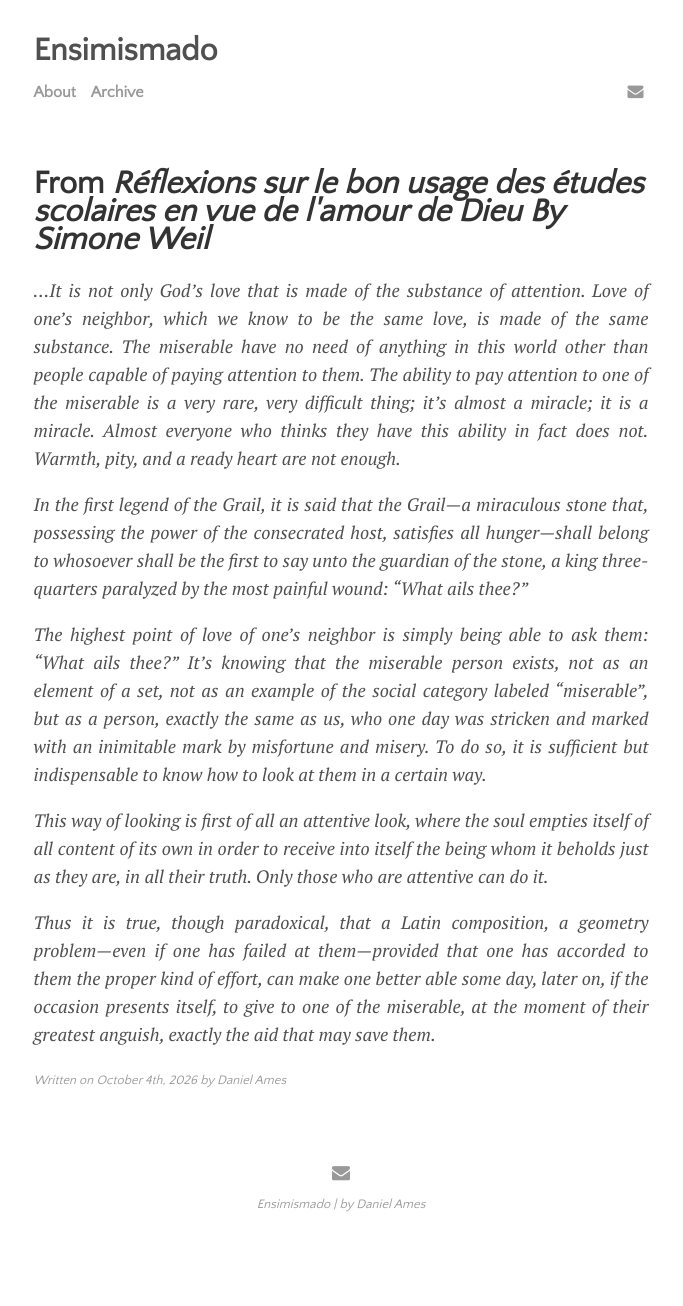
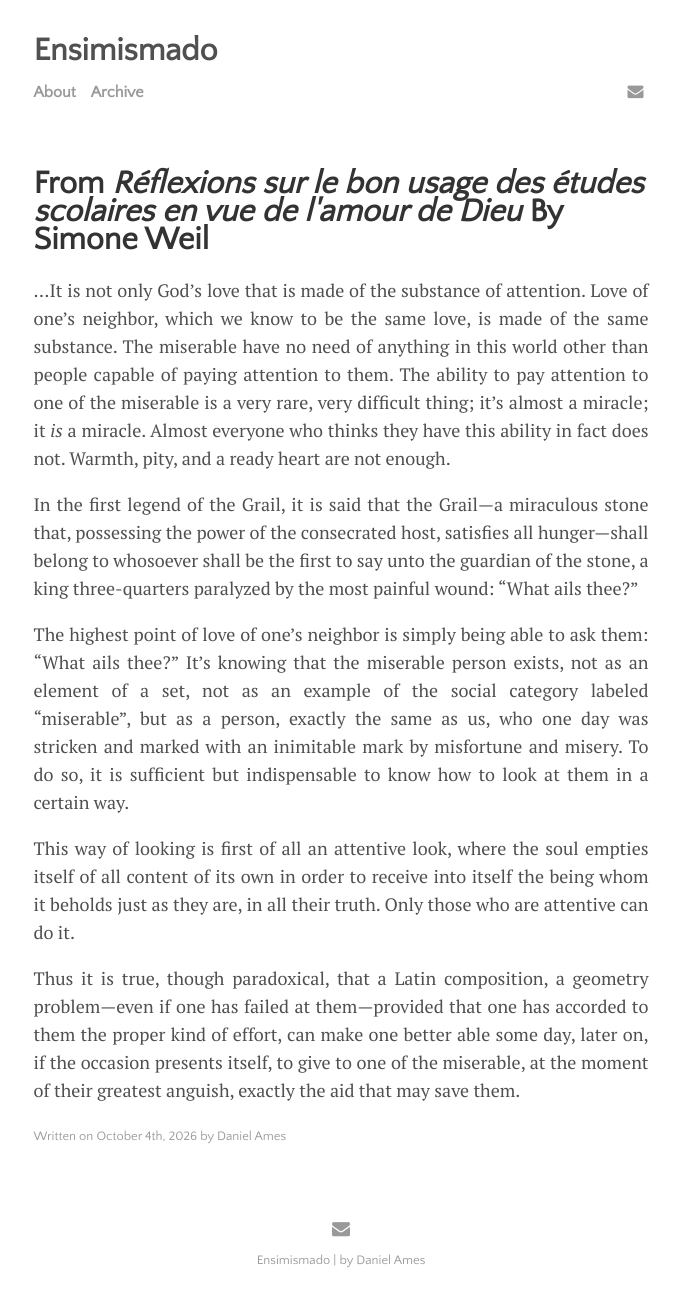
Before and after one commit to DanielAmes/DanielAmes.github.io, a Jekyll site: the page built from _posts/2026-10-4-simoneweiltranslation.md, in a window 1280 px wide. Shown: the whole page, without its empty margins (299-982 px from the left). Built offline with Jekyll 4.4.1, drawn with Linux system fonts in a browser that asks for light colours; before the commit the page ends 1250 px from its top, so only the background shows below that.

Commit message:
corrected italics

```diff
--- a/_posts/2026-10-4-simoneweiltranslation.md
+++ b/_posts/2026-10-4-simoneweiltranslation.md
@@ -1,6 +1,6 @@
 ---
 layout: post
-title: "From <i>Réflexions sur le bon usage des études scolaires en vue de l'amour de Dieu<i> By Simone Weil"
+title: "From <i>Réflexions sur le bon usage des études scolaires en vue de l'amour de Dieu</i> By Simone Weil"
 author: "Daniel Ames"
 categories: journal
 tags: [documentation,sample]
```
